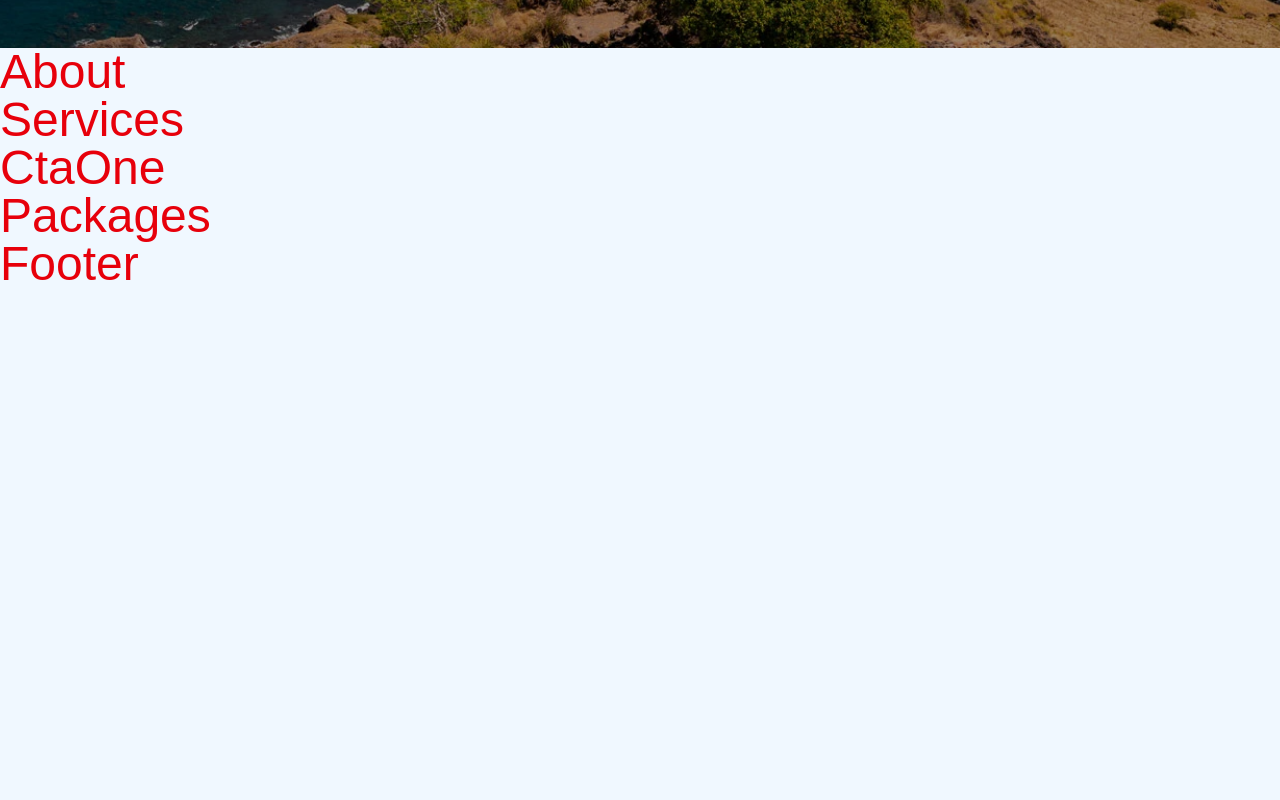
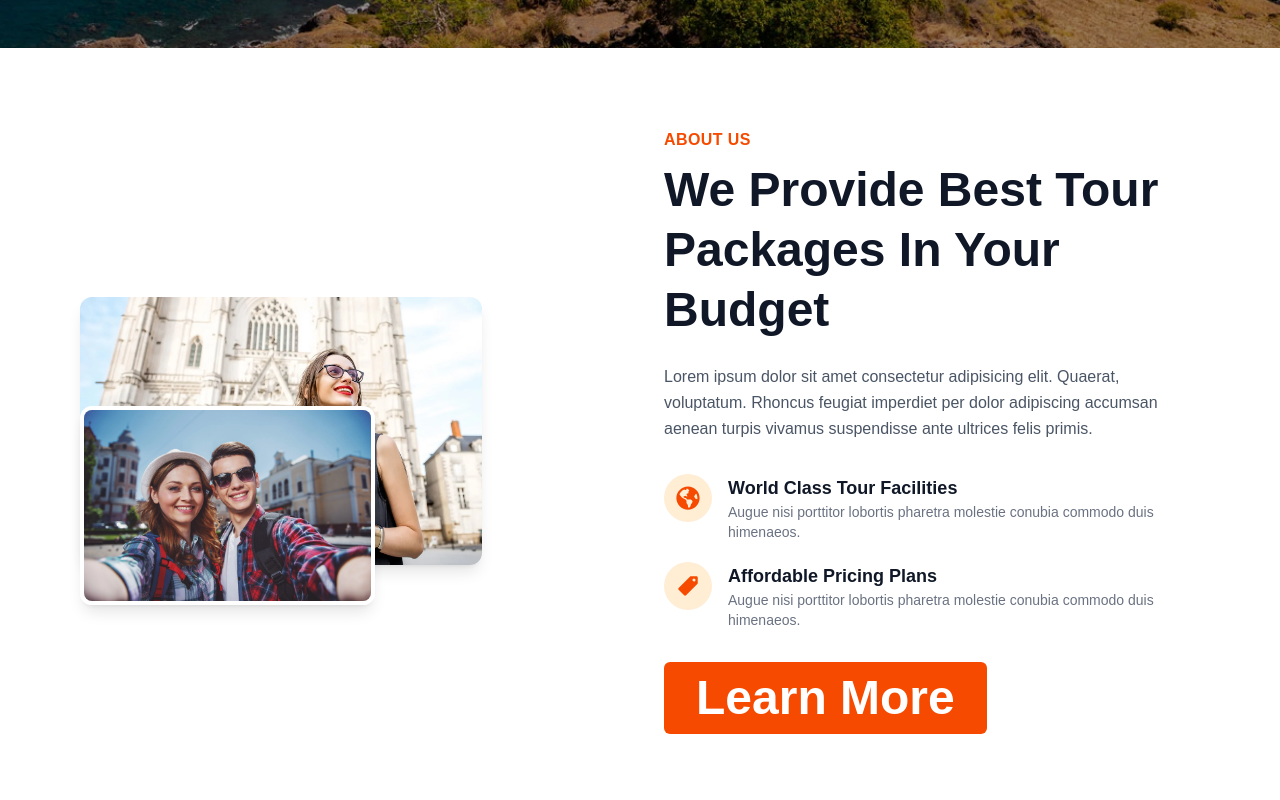
Before and after one commit to Umar71-Developer/globesptrints, a React (Vite) app: page / in a window 1280 px wide. Shown: the part 800-1600 px from the top of the page. Before the commit the page ends 1090 px from the top, so only its background shows below. Built offline with nearby package versions, Linux system fonts and the light colour scheme; a web font is replaced by a local one.

Commit message:
About sections is completed till now

```diff
--- a/package.json
+++ b/package.json
@@ -15,6 +15,7 @@
     "icons": "^1.0.0",
     "react": "^19.2.7",
     "react-dom": "^19.2.6",
+    "react-icons": "^5.6.0",
     "react-scroll": "^1.9.3",
     "tailwindcss": "^4.3.1"
   },
--- a/src/sections/About.jsx
+++ b/src/sections/About.jsx
@@ -1,8 +1,82 @@
-import React from 'react'
+import React, { useEffect } from 'react'
+import about1 from '../assets/about1.webp'
+import about2 from '../assets/about2.webp'
+import { FaGlobeAmericas } from 'react-icons/fa'
+import { IoIosPricetag } from 'react-icons/io'
+import AOS from 'aos'
 
 function About() {
+  useEffect(() => {
+    AOS.init({
+      duration: 800,
+      delay: 200,
+      once: false,
+    })
+  }, [])
+
   return (
-    <div>About</div>
+    <section id="about" className="py-20 px-6 lg:px-20 bg-white">
+      <div className="max-w-7xl mx-auto flex flex-col lg:flex-row items-center gap-12">
+        {/* Left - Images */}
+        <div data-aos="fade-right" className="relative w-full lg:w-1/2">
+          <img
+            src={about1}
+            alt="Travel destination"
+            className="w-[75%] rounded-xl shadow-lg"
+          />
+          <img
+            src={about2}
+            alt="Adventure experience"
+            className="w-[55%] rounded-xl shadow-lg absolute bottom-[-40px] left-0 border-4 border-white"
+          />
+        </div>
+
+        {/* Right - Content */}
+        <div className="w-full lg:w-1/2 mt-16 lg:mt-0">
+          <p data-aos="fade-up" className="text-orange-600 font-semibold text-base uppercase tracking-wide mb-2">
+            About Us
+          </p>
+          <h2 data-aos="fade-up" data-aos-delay="100" className="text-3xl lg:text-5xl font-fakhwang font-bold text-gray-900 leading-tight mb-6">
+            We Provide Best Tour Packages In Your Budget
+          </h2>
+          <p data-aos="fade-up" data-aos-delay="200" className="text-base text-gray-600 font-poppins leading-relaxed mb-8">
+            Lorem ipsum dolor sit amet consectetur adipisicing elit. Quaerat, voluptatum. Rhoncus feugiat imperdiet per dolor adipiscing accumsan aenean turpis vivamus suspendisse ante ultrices felis primis.
+          </p>
+
+          {/* Features */}
+          <div className="flex flex-col gap-5">
+            <div data-aos="fade-up" data-aos-delay="300" className="flex items-start gap-4">
+              <div className="bg-orange-100 p-3 rounded-full text-orange-600 text-2xl">
+                <FaGlobeAmericas />
+              </div>
+              <div>
+                <h4 className="text-lg font-semibold text-gray-900">World Class Tour Facilities</h4>
+                <p className="text-sm text-gray-500 font-poppins">
+                  Augue nisi porttitor lobortis pharetra molestie conubia commodo duis himenaeos.
+                </p>
+              </div>
+            </div>
+
+            <div data-aos="fade-up" data-aos-delay="400" className="flex items-start gap-4">
+              <div className="bg-orange-100 p-3 rounded-full text-orange-600 text-2xl">
+                <IoIosPricetag />
+              </div>
+              <div>
+                <h4 className="text-lg font-semibold text-gray-900">Affordable Pricing Plans</h4>
+                <p className="text-sm text-gray-500 font-poppins">
+                  Augue nisi porttitor lobortis pharetra molestie conubia commodo duis himenaeos.
+                </p>
+              </div>
+            </div>
+          </div>
+
+          {/* CTA Button */}
+          <button data-aos="fade-up" data-aos-delay="500" className="mt-8 bg-orange-600 hover:bg-black text-white px-8 py-3 font-semibold capitalize rounded-md cursor-pointer transition-colors duration-300">
+            Learn More
+          </button>
+        </div>
+      </div>
+    </section>
   )
 }
 
```
Also changed, not shown: 1 other file (tests, documents, lock files or other folders).
